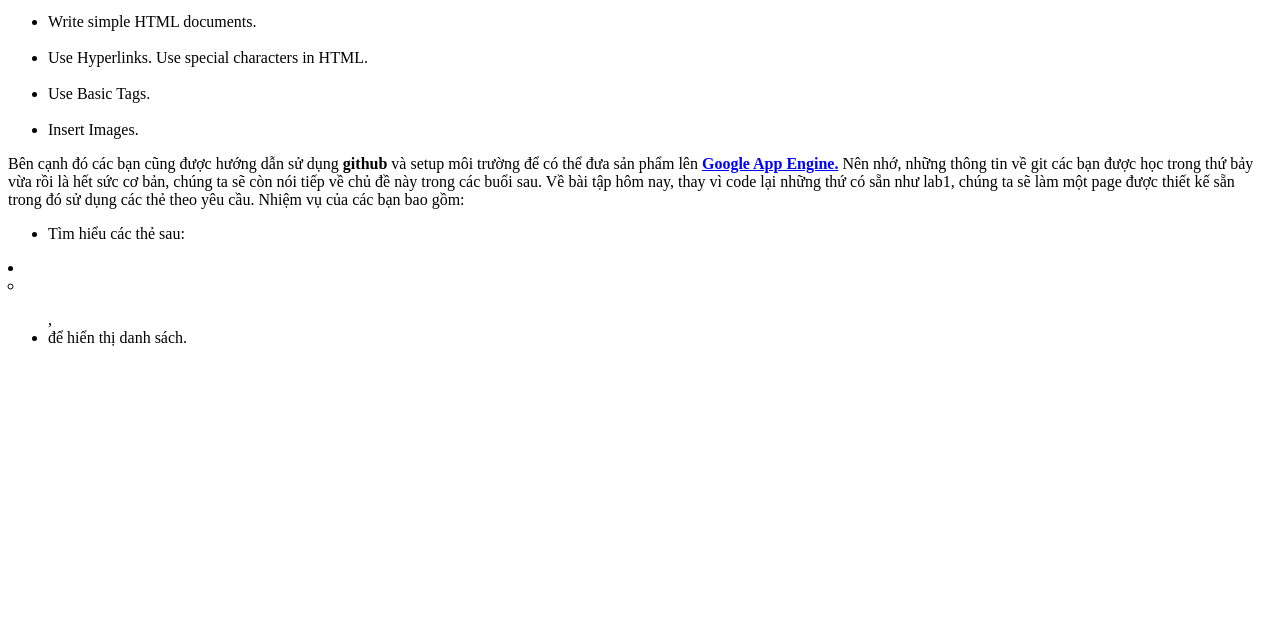
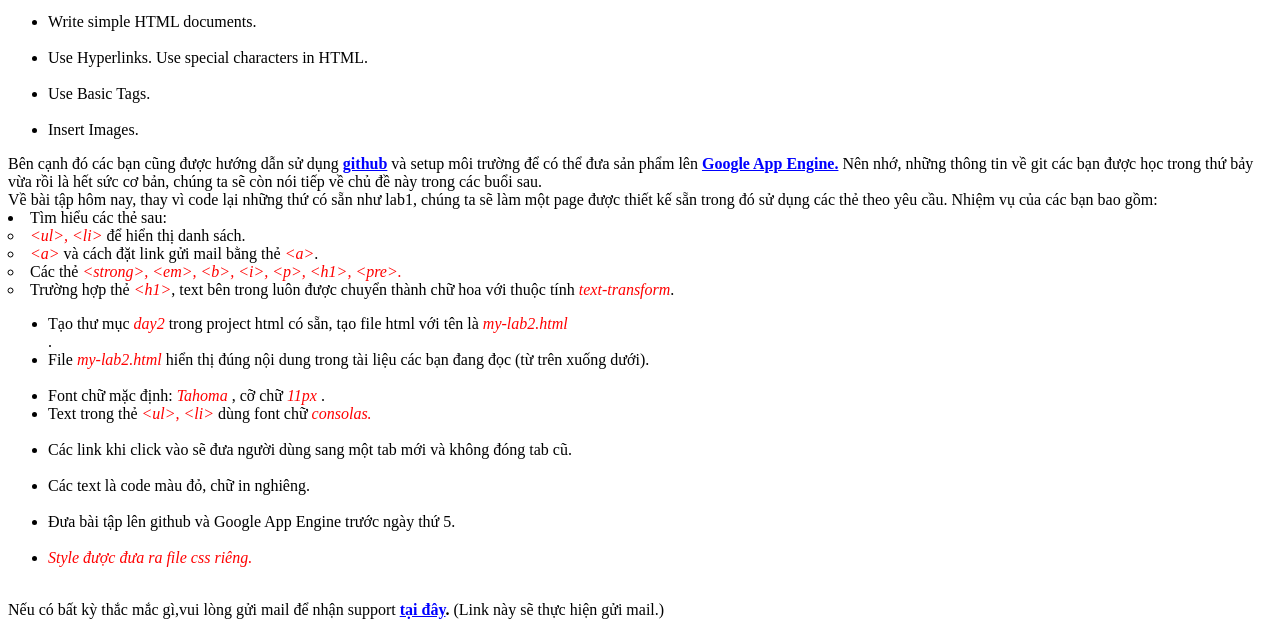
Before and after one commit to anhvtth1807046/HTML.gioi_thieu, a plain HTML site: page index.html in a window 1280 px wide. Shown: the part 463-1098 px from the top of the page. Before the commit the page ends 826 px from the top, so only its background shows below. Drawn offline with Linux system fonts and the light colour scheme.

Commit message:
bailab2.html

```diff
--- a/index.html
+++ b/index.html
@@ -18,13 +18,25 @@ Cho đến hôm nay, lớp chúng ta đã có những tin mừng đầu tiên,
 		<li>Use Basic Tags.</li> <br>
 		<li>Insert Images.</li>
 	</ul>
-	Bên cạnh đó các bạn cũng được hướng dẫn sử dụng <b><u style=" color: blue;"></u>github</b> và setup môi trường để có thể đưa sản phẩm lên <b><u style=" color: blue;">Google App Engine.</u></b> Nên nhớ, những thông tin về git các bạn được học trong thứ bảy vừa rồi là hết sức cơ bản, chúng ta sẽ còn nói tiếp về chủ đề này trong các buổi sau.
+	Bên cạnh đó các bạn cũng được hướng dẫn sử dụng <b><u style=" color: blue;">github</u></b> và setup môi trường để có thể đưa sản phẩm lên <b><u style=" color: blue;">Google App Engine.</u></b> Nên nhớ, những thông tin về git các bạn được học trong thứ bảy vừa rồi là hết sức cơ bản, chúng ta sẽ còn nói tiếp về chủ đề này trong các buổi sau. <br>
 	Về bài tập hôm nay, thay vì code lại những thứ có sẵn như lab1, chúng ta sẽ làm một page được thiết kế sẵn trong đó sử dụng các thẻ theo yêu cầu. Nhiệm vụ của các bạn bao gồm:
+		<li>Tìm hiểu các thẻ sau:
+		<li style=" list-style-type: circle;"><i style=" color: red;">&ltul&gt, &ltli&gt</i> để hiển thị danh sách. <br>
+		<li style=" list-style-type: circle; "><i style=" color: red;">&lta&gt</i> và cách đặt link gửi mail bằng thẻ <i style=" color: red;">&lta&gt</i>. <br>
+		<li style=" list-style-type: circle;  "> Các thẻ <i style=" color: red;">&ltstrong&gt, &ltem&gt, &ltb&gt, &lti&gt, &ltp&gt, &lth1&gt, &ltpre&gt.</i> <br>
+		<li style=" list-style-type: circle;"> Trường hợp thẻ <i style=" color: red;">&lth1&gt</i>, text bên trong luôn được chuyển thành chữ hoa với thuộc tính <i style=" color: red;">text-transform</i>. <br>
+	</li>
 	<ul>
-		<li>Tìm hiểu các thẻ sau:</li> </ul>
-	<li>
-		<li style=" list-style-type: circle;"><ul>, <li>để hiển thị danh sách.
-	</li>
+		<li>Tạo thư mục <i style=" color: red;">day2 </i> trong project html có sẵn, tạo file html với tên là <i style=" color: red;">my-lab2.html</i></li>. <br>
+		<li>File <i style=" color: red;"> my-lab2.html</i> hiển thị đúng nội dung trong tài liệu các bạn đang đọc (từ trên xuống dưới).</li> <br>
+		<li>Font chữ mặc định: <i style=" color: red;"> Tahoma </i>, cỡ chữ <i style=" color: red;"> 11px </i>.</li>
+		<li>Text trong thẻ <i style=" color: red;">&ltul&gt, &ltli&gt </i> dùng font chữ <i style=" color: red;"> consolas.</i></li> <br>
+		<li>Các link khi click vào sẽ đưa người dùng sang một tab mới và không đóng tab cũ.</li> <br>
+		<li>Các text là code màu đỏ, chữ in nghiêng.</li> <br>
+		<li>Đưa bài tập lên github và Google App Engine trước ngày thứ 5.</li> <br>
+		<li><i style=" color: red;">Style được đưa ra file css riêng.</i></li> <br>
+	</ul>
+	Nếu có bất kỳ thắc mắc gì,vui lòng gửi mail để nhận support <b><u style=" color: blue;">tại đây</u>.</b> (Link này sẽ thực hiện gửi     mail.)
 
 </p>
 </body>
```
